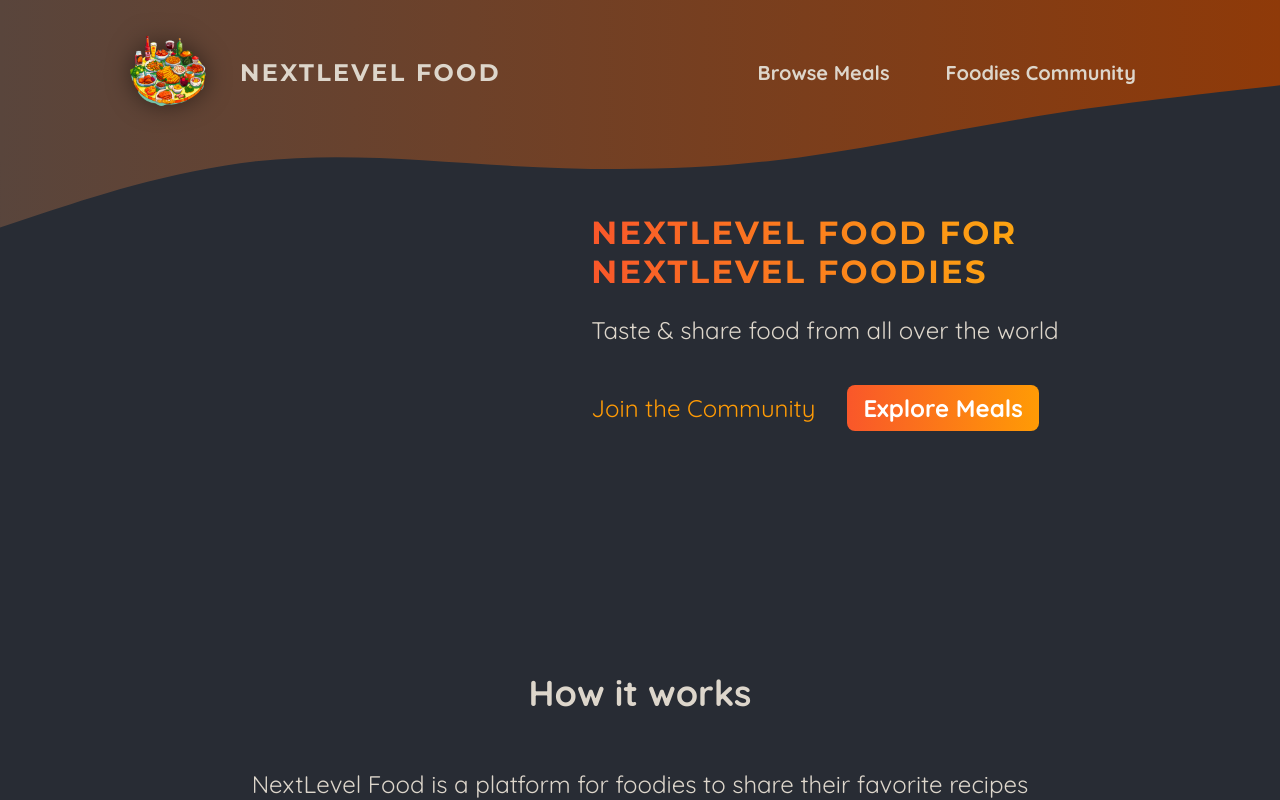
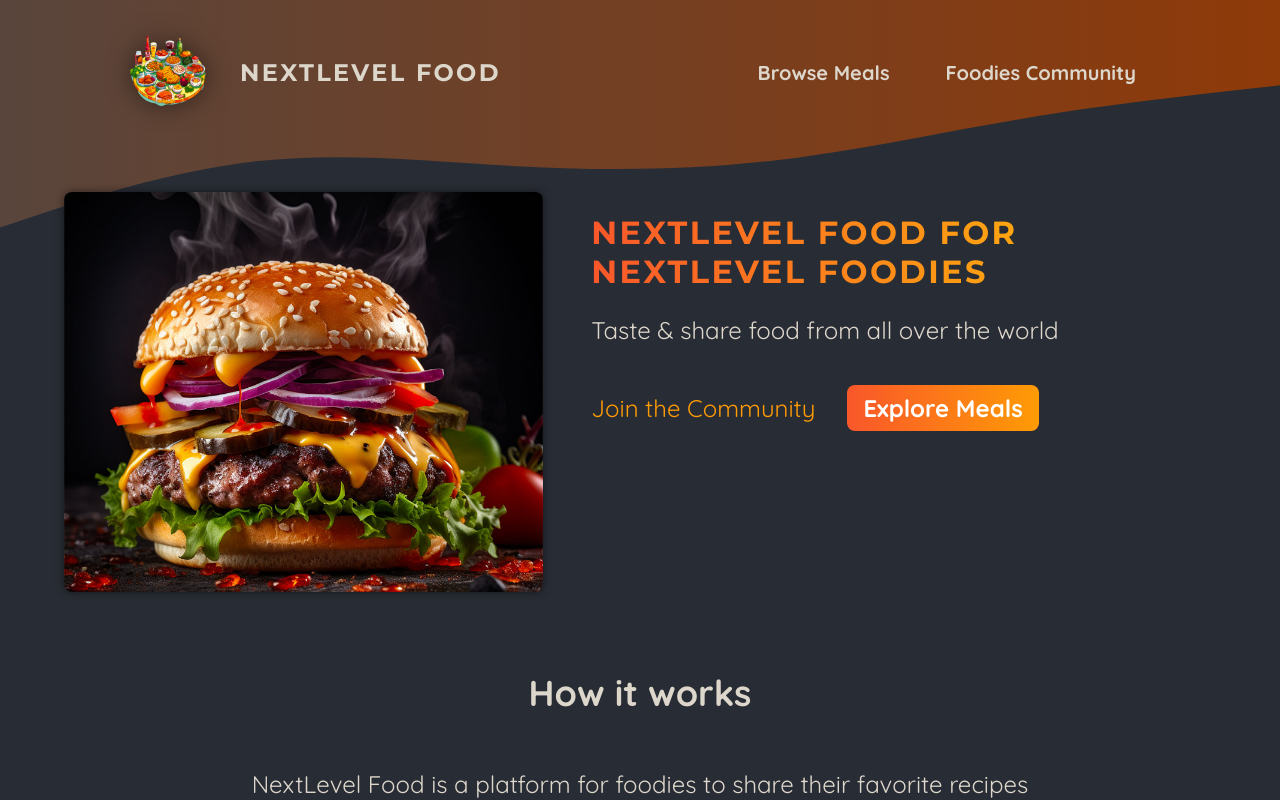
Before and after one commit to dareyOG/NextLevel-Food, a Next.js app: page / in a window 1280 px wide. Shown: the top 800 px of the page. Built offline with nearby package versions, Linux system fonts and the light colour scheme.

Commit message:
✅create image slideshow

```diff
--- a/app/page.js
+++ b/app/page.js
@@ -1,12 +1,15 @@
 import Link from 'next/link';
 
 import style from './page.module.css';
+import ImageSlideShow from '@/components/images/image-slideshow';
 
 export default function Home() {
   return (
     <>
       <header className={style.header}>
-        <div className={style.slideshow}></div>
+        <div className={style.slideshow}>
+          <ImageSlideShow />
+        </div>
         <div>
           <div className={style.hero}>
             <h1>NextLevel Food for NextLevel Foodies</h1>
--- /dev/null
+++ b/components/images/image-slideshow.js
@@ -0,0 +1,51 @@
+'use client';
+
+import { useEffect, useState } from 'react';
+import Image from 'next/image';
+
+import burgerImg from '@/assets/burger.jpg';
+import curryImg from '@/assets/curry.jpg';
+import dumplingsImg from '@/assets/dumplings.jpg';
+import macncheeseImg from '@/assets/macncheese.jpg';
+import pizzaImg from '@/assets/pizza.jpg';
+import schnitzelImg from '@/assets/schnitzel.jpg';
+import tomatoSaladImg from '@/assets/tomato-salad.jpg';
+
+import style from './image-slideshow.module.css';
+
+const images = [
+  { image: burgerImg, name: 'burger', alt: 'A delicious, juicy burger' },
+  { image: curryImg, name: 'curry', alt: 'A delicious, spicy curry' },
+  { image: dumplingsImg, name: 'dumpling', alt: 'Steamed dumplings' },
+  { image: macncheeseImg, name: 'macncheese', alt: 'Mac and cheese' },
+  { image: pizzaImg, name: 'pizza', alt: 'A delicious pizza' },
+  { image: schnitzelImg, name: 'schnitzel', alt: 'A delicious schnitzel' },
+  { image: tomatoSaladImg, name: 'tomato', alt: 'A delicious tomato salad' }
+];
+
+function ImageSlideShow() {
+  const [currentImageIndex, setCurrentImageIndex] = useState(0);
+
+  useEffect(() => {
+    const interval = setInterval(() => {
+      setCurrentImageIndex(currIndex => (currIndex < images.length - 1 ? currIndex + 1 : 0));
+    }, 7000);
+
+    return () => clearInterval(interval);
+  }, []);
+
+  return (
+    <div className={style.slideshow}>
+      {images.map((image, index) => (
+        <Image
+          key={image.name}
+          src={image.image}
+          alt={image.alt}
+          className={index === currentImageIndex ? style.active : ' '}
+        />
+      ))}
+    </div>
+  );
+}
+
+export default ImageSlideShow;
--- /dev/null
+++ b/components/images/image-slideshow.module.css
@@ -0,0 +1,26 @@
+.slideshow {
+  position: relative;
+  width: 100%;
+  height: 100%;
+  border-radius: 8px;
+  overflow: hidden;
+  box-shadow: 0 0 0.5rem rgba(0, 0, 0, 0.5);
+}
+
+.slideshow img {
+  width: 100%;
+  height: 100%;
+  object-fit: cover;
+  position: absolute;
+  top: 0;
+  left: 0;
+  opacity: 0;
+  transform: scale(2) translateX(-1rem) rotate(-5deg);
+  transition: all 1.5s ease-in-out;
+}
+
+.slideshow .active {
+  z-index: 1;
+  opacity: 1;
+  transform: scale(1) translateX(0) rotate(0);
+}
```
